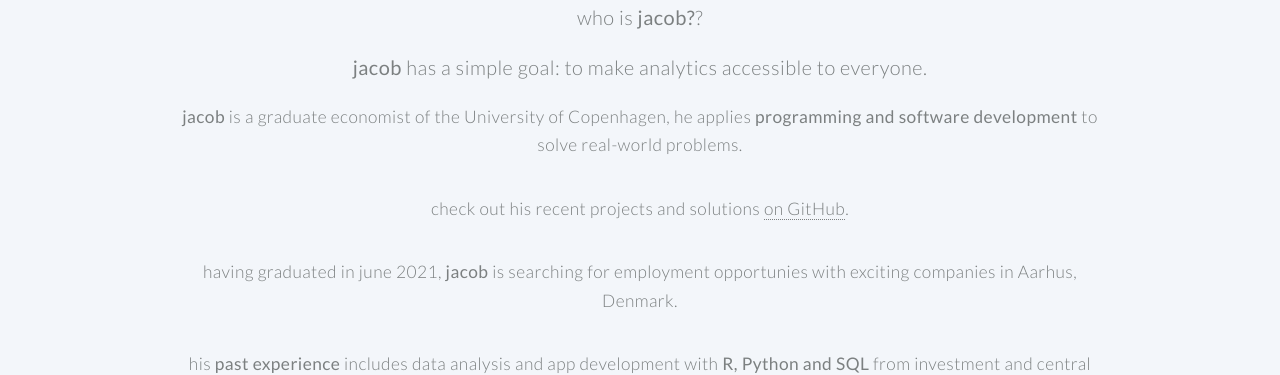
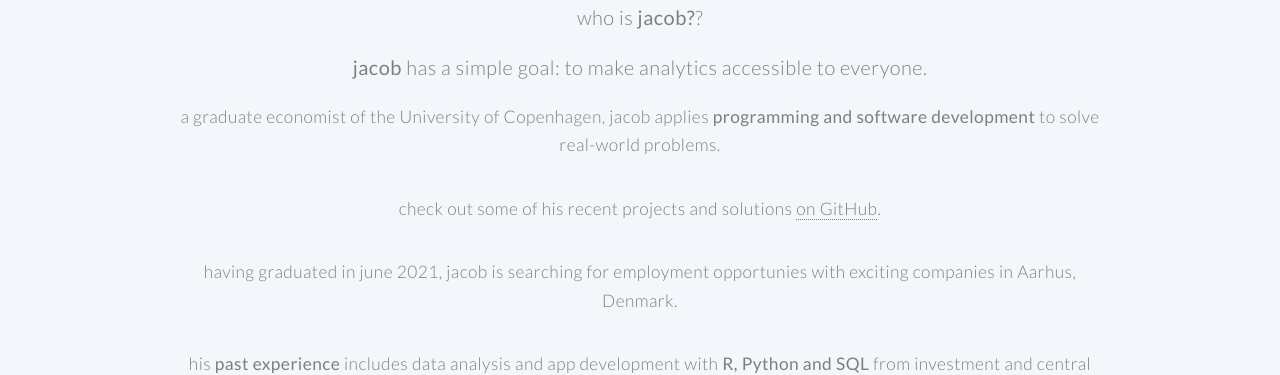
Before and after one commit to jacob-hein/jacobhein.com, a Jekyll site: the page built from index.md, in a window 1280 px wide and 900 px high, scrolled down 712 px. Shown: the part 154-529 px from the top of the window. Built offline with Jekyll 4.4.1, drawn with Linux system fonts in a browser that asks for light colours.

Commit message:
Update index.md

```diff
--- a/index.md
+++ b/index.md
@@ -46,11 +46,11 @@ cta_button_label: contact # the label on the button
 
 ### **jacob** has a simple goal: to make analytics accessible to everyone.
 
-**jacob** is a graduate economist of the University of Copenhagen, he applies **programming and software development** to solve real-world problems.
+a graduate economist of the University of Copenhagen, jacob applies **programming and software development** to solve real-world problems.
 
-check out his recent projects and solutions [on GitHub](https://github.com/jacobshein).
+check out some of his recent projects and solutions [on GitHub](https://github.com/jacobshein).
 
-having graduated in june 2021, **jacob** is searching for employment opportunies with exciting companies in Aarhus, Denmark.
+having graduated in june 2021, jacob is searching for employment opportunies with exciting companies in Aarhus, Denmark.
 
 his **past experience** includes data analysis and app development with **R, Python and SQL** from investment and central banking positions.
 
```
